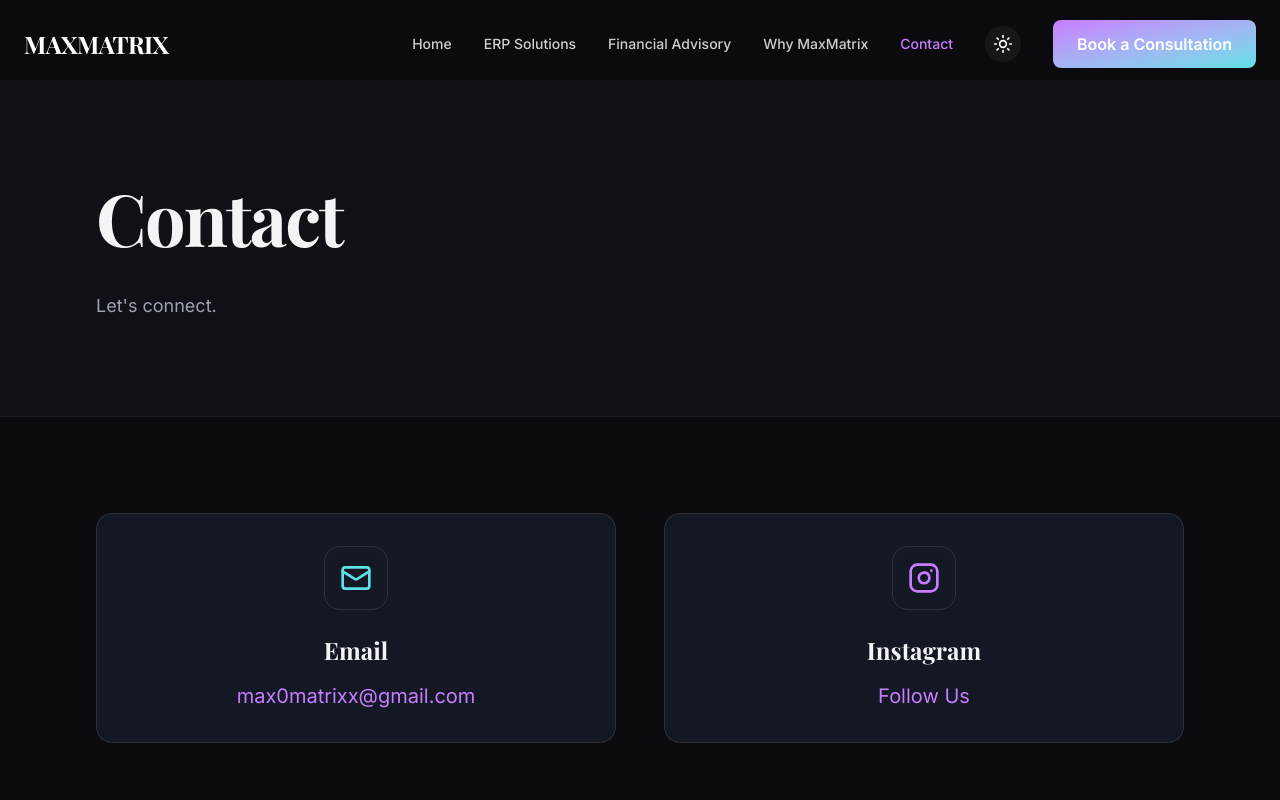
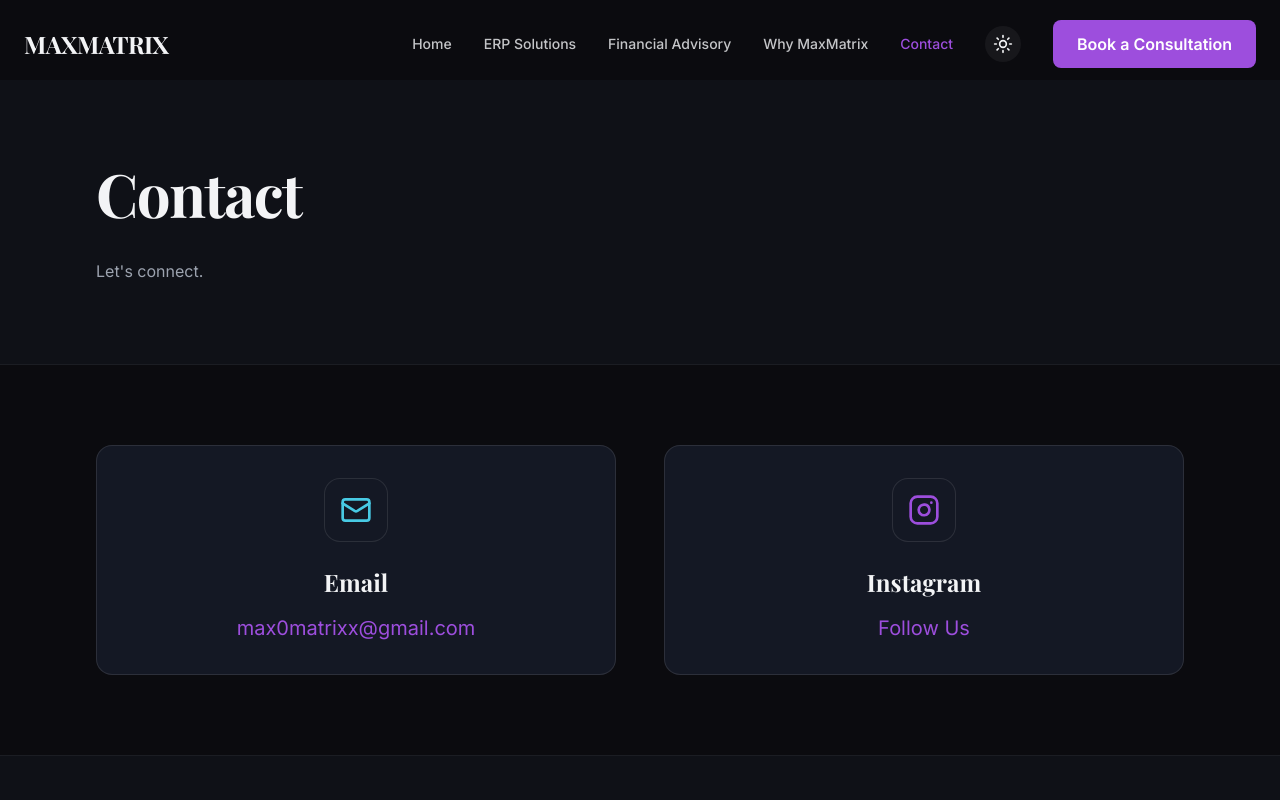
Before and after one commit to maxmatrix5757/Maxmatrix, a React (Vite) app: page /contact in a window 1280 px wide. Shown: the top 800 px of the page. Built offline with nearby package versions, Linux system fonts and the light colour scheme; a web font is replaced by a local one.

Commit message:
feat: Refactor theme and color scheme
Updates brand colors and introduces a new "accent-text" utility for dynamic text styling. Adjusts typography sizes and color palettes for improved visual consistency across light and dark modes, enhancing the overall user experience.

```diff
--- a/src/components/Footer.tsx
+++ b/src/components/Footer.tsx
@@ -5,11 +5,11 @@ import { NAV_ITEMS } from '../constants';
 
 export const Footer: React.FC = () => {
   return (
-    <footer className="bg-bg-secondary text-white pt-20 pb-10 border-t border-white/5">
+    <footer className="bg-bg-secondary pt-20 pb-10 border-t border-white/5">
       <div className="max-w-7xl mx-auto px-6 grid grid-cols-1 md:grid-cols-2 lg:grid-cols-4 gap-12">
         <div className="space-y-6">
           <Link to="/">
-            <span className="font-serif font-bold text-2xl tracking-tight text-white">
+            <span className="font-serif font-bold text-2xl tracking-tight text-text-primary">
               MAXMATRIX
             </span>
           </Link>
@@ -24,7 +24,7 @@ export const Footer: React.FC = () => {
         </div>
 
         <div>
-          <h4 className="font-serif text-lg font-semibold mb-6">Quick Links</h4>
+          <h4 className="font-serif text-lg font-semibold mb-6 text-text-primary">Quick Links</h4>
           <ul className="space-y-4 text-sm text-text-muted">
             {NAV_ITEMS.map((item) => (
               <li key={item.path}>
@@ -37,7 +37,7 @@ export const Footer: React.FC = () => {
         </div>
 
         <div>
-          <h4 className="font-serif text-lg font-semibold mb-6">Services</h4>
+          <h4 className="font-serif text-lg font-semibold mb-6 text-text-primary">Services</h4>
           <ul className="space-y-4 text-sm text-text-muted">
             <li><Link to="/erp-solutions" className="hover:text-brand-purple transition-colors">ERP Implementation</Link></li>
             <li><Link to="/erp-solutions" className="hover:text-brand-purple transition-colors">Process Mapping</Link></li>
@@ -48,11 +48,11 @@ export const Footer: React.FC = () => {
         </div>
 
         <div>
-          <h4 className="font-serif text-lg font-semibold mb-6">Contact Info</h4>
+          <h4 className="font-serif text-lg font-semibold mb-6 text-text-primary">Contact Info</h4>
           <ul className="space-y-4 text-sm text-text-muted">
             <li className="flex items-center space-x-3">
               <Mail size={18} className="text-brand-teal shrink-0" />
-              <a href="mailto:max0matrixx@gmail.com" className="hover:text-brand-purple transition-colors">max0matrixx@gmail.com</a>
+              <a href="mailto:max0matrixx@gmail.com?subject=Contact via Website" target="_blank" rel="noopener noreferrer" className="hover:text-brand-purple transition-colors">max0matrixx@gmail.com</a>
             </li>
           </ul>
         </div>
@@ -66,11 +66,11 @@ export const Footer: React.FC = () => {
           </p>
         </div>
 
-        <div className="pt-8 border-t border-white/10 flex flex-col md:flex-row justify-between items-center text-xs text-white/40 space-y-4 md:space-y-0">
+        <div className="pt-8 border-t border-white/10 flex flex-col md:flex-row justify-between items-center text-xs text-text-muted/40 space-y-4 md:space-y-0">
           <p>© {new Date().getFullYear()} MaxMatrix. All rights reserved.</p>
           <div className="flex space-x-6">
-            <a href="#" className="hover:text-white transition-colors">Privacy Policy</a>
-            <a href="#" className="hover:text-white transition-colors">Terms of Service</a>
+            <a href="#" className="hover:text-text-primary transition-colors">Privacy Policy</a>
+            <a href="#" className="hover:text-text-primary transition-colors">Terms of Service</a>
           </div>
         </div>
       </div>
--- a/src/components/Navbar.tsx
+++ b/src/components/Navbar.tsx
@@ -27,7 +27,7 @@ export const Navbar: React.FC = () => {
     <nav className={`fixed w-full z-50 transition-all duration-300 ${scrolled ? 'glass-nav py-3 shadow-sm' : 'bg-transparent py-5'}`}>
       <div className="max-w-7xl mx-auto px-6 flex justify-between items-center">
         <Link to="/" className="flex items-center group">
-          <span className="font-serif font-bold text-2xl tracking-tight text-white">
+          <span className="font-serif font-bold text-2xl tracking-tight transition-colors text-text-primary">
             MAXMATRIX
           </span>
         </Link>
@@ -39,7 +39,7 @@ export const Navbar: React.FC = () => {
               key={item.path}
               to={item.path}
               className={`text-sm font-medium transition-colors hover:text-brand-purple ${
-                location.pathname === item.path ? 'text-brand-purple' : isLight ? 'text-black/80' : 'text-white/80'
+                location.pathname === item.path ? 'text-brand-purple' : 'text-text-primary/80'
               }`}
             >
               {item.label}
@@ -47,7 +47,7 @@ export const Navbar: React.FC = () => {
           ))}
           <button
             onClick={toggleTheme}
-            className={`p-2 rounded-full transition-colors ${isLight ? 'bg-black/5 text-black' : 'bg-white/5 text-white'}`}
+            className="p-2 rounded-full transition-colors bg-text-primary/5 text-text-primary"
           >
             {isLight ? <Moon size={20} /> : <Sun size={20} />}
           </button>
@@ -60,11 +60,11 @@ export const Navbar: React.FC = () => {
         <div className="flex items-center space-x-4 md:hidden">
           <button
             onClick={toggleTheme}
-            className={`p-2 rounded-full transition-colors ${isLight ? 'bg-black/5 text-black' : 'bg-white/5 text-white'}`}
+            className="p-2 rounded-full transition-colors bg-text-primary/5 text-text-primary"
           >
             {isLight ? <Moon size={20} /> : <Sun size={20} />}
           </button>
-          <button className={isLight ? 'text-black' : 'text-white'} onClick={() => setIsOpen(!isOpen)}>
+          <button className="text-text-primary" onClick={() => setIsOpen(!isOpen)}>
             {isOpen ? <X size={28} /> : <Menu size={28} />}
           </button>
         </div>
@@ -86,7 +86,7 @@ export const Navbar: React.FC = () => {
                   to={item.path}
                   onClick={() => setIsOpen(false)}
                   className={`text-lg font-medium flex justify-between items-center ${
-                    location.pathname === item.path ? 'text-brand-purple' : isLight ? 'text-black' : 'text-white'
+                    location.pathname === item.path ? 'text-brand-purple' : 'text-text-primary'
                   }`}
                 >
                   {item.label}
--- a/src/components/ServiceCard.tsx
+++ b/src/components/ServiceCard.tsx
@@ -20,10 +20,10 @@ export const ServiceCard: React.FC<ServiceCardProps> = ({ service, index }) => {
       transition={{ delay: index * 0.1 }}
       className="card group"
     >
-      <div className="w-14 h-14 bg-white/5 border border-white/10 rounded-xl flex items-center justify-center mb-6 group-hover:bg-brand-purple group-hover:text-white transition-all duration-300 text-brand-purple">
+      <div className="w-14 h-14 bg-text-primary/5 border border-text-primary/10 rounded-xl flex items-center justify-center mb-6 group-hover:bg-brand-purple group-hover:text-white transition-all duration-300 text-brand-purple">
         {Icon && <Icon size={28} />}
       </div>
-      <h3 className="text-2xl font-serif font-bold mb-4 text-white group-hover:gradient-text transition-all duration-300">{service.title}</h3>
+      <h3 className="text-2xl font-serif font-bold mb-4 text-text-primary group-hover:accent-text transition-all duration-300">{service.title}</h3>
       <p className="text-text-muted text-sm leading-relaxed mb-6">
         {service.description}
       </p>
--- a/src/index.css
+++ b/src/index.css
@@ -10,9 +10,8 @@
   --color-bg-secondary: #0F1117;
   --color-bg-card: #141824;
 
-  --color-brand-pink: #FF4D6D;
-  --color-brand-purple: #C77DFF;
-  --color-brand-teal: #5CE1E6;
+  --color-brand-purple: #9D4EDD;
+  --color-brand-teal: #48CAE4;
   --color-brand-gold: #C5A059;
 
   --color-text-primary: #F3F4F6;
@@ -28,7 +27,7 @@
 }
 
 .light h1, .light h2, .light h3, .light h4, .light h5, .light h6, .light text {
-  color: #1A1A1A;
+  color: #111827;
 }
 
 .light .card {
@@ -45,15 +44,15 @@
   }
 
   h1 {
-    @apply font-serif font-bold tracking-tight text-text-primary text-3xl sm:text-5xl md:text-7xl leading-[1.15];
+    @apply font-serif font-bold tracking-tight text-text-primary text-3xl sm:text-5xl md:text-6xl leading-[1.1];
   }
 
   h2 {
-    @apply font-serif font-bold tracking-tight text-text-primary text-2xl sm:text-4xl md:text-5xl leading-tight;
+    @apply font-serif font-bold tracking-tight text-text-primary text-2xl sm:text-3xl md:text-4xl leading-tight;
   }
 
   h3 {
-    @apply font-serif font-bold tracking-tight text-text-primary text-xl sm:text-3xl md:text-4xl;
+    @apply font-serif font-bold tracking-tight text-text-primary text-xl sm:text-2xl md:text-3xl;
   }
 
   h4 {
@@ -65,13 +64,13 @@
   }
 
   p {
-    @apply text-sm sm:text-base md:text-lg leading-relaxed;
+    @apply text-sm sm:text-base leading-relaxed;
   }
 }
 
-/* Gradient Text */
-.gradient-text {
-  @apply bg-linear-to-br from-brand-purple to-brand-teal bg-clip-text text-transparent;
+/* Accent Text */
+.accent-text {
+  @apply text-brand-purple;
 }
 
 /* Glass Navigation */
@@ -81,33 +80,37 @@
 
 /* Buttons */
 .btn-primary {
-  @apply bg-linear-to-br from-brand-purple to-brand-teal text-white px-6 py-3.5 sm:py-3 rounded-lg font-semibold transition-all hover:shadow-[0_0_25px_rgba(199,125,255,0.2)] hover:-translate-y-0.5 active:scale-95 text-center min-h-[44px] flex items-center justify-center text-sm sm:text-base;
+  @apply bg-brand-purple text-white px-6 py-3 rounded-lg font-semibold transition-all hover:bg-brand-purple/90 active:scale-95 text-center min-h-[44px] flex items-center justify-center text-sm sm:text-base;
+}
+
+.light .btn-primary {
+  @apply bg-text-primary text-white hover:bg-text-primary/90;
 }
 
 .btn-secondary {
-  @apply border border-text-primary text-text-primary px-6 py-3.5 sm:py-3 rounded-lg font-semibold transition-all hover:bg-text-primary/5 active:scale-95 text-center min-h-[44px] flex items-center justify-center text-sm sm:text-base;
+  @apply border border-text-primary text-text-primary px-6 py-3 rounded-lg font-semibold transition-all hover:bg-text-primary/5 active:scale-95 text-center min-h-[44px] flex items-center justify-center text-sm sm:text-base;
 }
 
 .btn-outline {
-  @apply border border-text-primary/20 text-text-primary px-6 py-3.5 sm:py-3 rounded-lg font-semibold transition-all hover:border-text-primary/40 hover:bg-text-primary/5 text-center min-h-[44px] flex items-center justify-center text-sm sm:text-base;
+  @apply border border-text-primary/20 text-text-primary px-6 py-3 rounded-lg font-semibold transition-all hover:border-text-primary/40 hover:bg-text-primary/5 text-center min-h-[44px] flex items-center justify-center text-sm sm:text-base;
 }
 
 /* Cards */
 .card {
-  @apply bg-bg-card border border-white/10 rounded-2xl p-6 sm:p-8 transition-all hover:shadow-[0_0_25px_rgba(199,125,255,0.25)] hover:-translate-y-1;
+  @apply bg-bg-card border border-white/10 rounded-2xl p-5 sm:p-8 transition-all hover:border-brand-purple/30;
 }
 
 /* Section Padding */
 .section-padding {
-  @apply py-12 sm:py-24 px-5 sm:px-12 lg:px-24;
+  @apply py-10 sm:py-20 px-4 sm:px-12 lg:px-24;
 }
 
 /* Forms */
 input, textarea, select {
-  @apply w-full bg-bg-secondary border border-text-primary/10 p-4 rounded-lg text-text-primary mb-4 outline-none transition-all focus:border-brand-purple focus:ring-1 focus:ring-brand-purple;
+  @apply w-full bg-bg-secondary border border-text-primary/10 p-3 rounded-lg text-text-primary mb-4 outline-none transition-all focus:border-brand-purple focus:ring-1 focus:ring-brand-purple;
 }
 
-/* Icon Gradient */
-.icon-gradient {
-  @apply bg-linear-to-br from-brand-purple to-brand-teal bg-clip-text text-transparent;
+/* Icon Style */
+.icon-accent {
+  @apply text-brand-teal;
 }
--- a/src/pages/Contact.tsx
+++ b/src/pages/Contact.tsx
@@ -6,7 +6,7 @@ const Contact: React.FC = () => {
   return (
     <div className="pt-20">
       {/* Header */}
-      <section className="section-padding bg-bg-secondary text-white border-b border-white/5">
+      <section className="section-padding bg-bg-secondary border-b border-white/5">
         <div className="max-w-7xl mx-auto">
           <motion.div
             initial={{ opacity: 0, y: 20 }}
@@ -25,33 +25,35 @@ const Contact: React.FC = () => {
       <section className="section-padding">
         <div className="max-w-7xl mx-auto">
           <div className="grid grid-cols-1 md:grid-cols-2 gap-12">
-            <div className="card flex flex-col items-center text-center">
-              <div className="w-16 h-16 bg-bg-card border border-white/10 rounded-2xl flex items-center justify-center text-brand-teal mb-6">
+            <a
+              href="mailto:max0matrixx@gmail.com?subject=Inquiry to MaxMatrix"
+              target="_blank"
+              rel="noopener noreferrer"
+              className="card flex flex-col items-center text-center group hover:border-brand-purple/50 transition-all cursor-pointer"
+            >
+              <div className="w-16 h-16 bg-bg-card border border-text-primary/10 rounded-2xl flex items-center justify-center text-brand-teal mb-6 group-hover:scale-110 transition-transform">
                 <Mail size={32} />
               </div>
               <h4 className="mb-4 text-text-primary">Email</h4>
-              <a
-                href="mailto:max0matrixx@gmail.com?subject=General Inquiry - MaxMatrix&body=Hello MaxMatrix Team,%0D%0AI would like to connect with you."
-                className="text-lg sm:text-xl text-brand-purple hover:underline transition-all"
-              >
+              <span className="text-lg sm:text-xl text-brand-purple group-hover:underline transition-all">
                 max0matrixx@gmail.com
-              </a>
-            </div>
+              </span>
+            </a>
 
-            <div className="card flex flex-col items-center text-center">
-              <div className="w-16 h-16 bg-bg-card border border-white/10 rounded-2xl flex items-center justify-center text-brand-purple mb-6">
+            <a
+              href="https://instagram.com"
+              target="_blank"
+              rel="noopener noreferrer"
+              className="card flex flex-col items-center text-center group hover:border-brand-purple/50 transition-all"
+            >
+              <div className="w-16 h-16 bg-bg-card border border-white/10 rounded-2xl flex items-center justify-center text-brand-purple mb-6 group-hover:scale-110 transition-transform">
                 <Instagram size={32} />
               </div>
               <h4 className="mb-4 text-text-primary">Instagram</h4>
-              <a
-                href="https://instagram.com"
-                target="_blank"
-                rel="noopener noreferrer"
-                className="text-lg sm:text-xl text-brand-purple hover:underline transition-all"
-              >
+              <span className="text-lg sm:text-xl text-brand-purple group-hover:underline transition-all">
                 Follow Us
-              </a>
-            </div>
+              </span>
+            </a>
           </div>
         </div>
       </section>
--- a/src/pages/ERPSolutions.tsx
+++ b/src/pages/ERPSolutions.tsx
@@ -8,7 +8,7 @@ const ERPSolutions: React.FC = () => {
   return (
     <div className="pt-20">
       {/* Header */}
-      <section className="section-padding bg-bg-secondary text-white overflow-hidden relative border-b border-white/5">
+      <section className="section-padding bg-bg-secondary overflow-hidden relative border-b border-white/5">
         <div className="absolute top-0 right-0 w-full h-full opacity-10 pointer-events-none">
           <div className="absolute top-10 right-10 w-64 h-64 border border-white rounded-full animate-pulse" />
           <div className="absolute bottom-10 left-10 w-96 h-96 border border-white rounded-full opacity-50" />
@@ -20,7 +20,7 @@ const ERPSolutions: React.FC = () => {
             animate={{ opacity: 1, y: 0 }}
             className="max-w-3xl"
           >
-            <h1 className="mb-8">ERP Solutions for <span className="gradient-text italic">Growing Businesses</span></h1>
+            <h1 className="mb-8">ERP Solutions for <span className="accent-text italic">Growing Businesses</span></h1>
             <p className="text-text-muted leading-relaxed">
               We help businesses streamline operations by implementing ERP systems tailored to their specific needs. Our focus is simplicity, reliability, and long-term usability.
             </p>
@@ -38,7 +38,9 @@ const ERPSolutions: React.FC = () => {
           </div>
           <div className="flex justify-center">
             <a
-              href="mailto:max0matrixx@gmail.com?subject=IT Service Inquiry - MaxMatrix&body=Hello MaxMatrix Team,%0D%0AI would like to discuss IT services regarding my business.%0D%0APlease contact me."
+              href="mailto:max0matrixx@gmail.com?subject=IT Service Inquiry"
+              target="_blank"
+              rel="noopener noreferrer"
               className="btn-primary px-10"
             >
               Contact for IT Consultation
@@ -51,7 +53,7 @@ const ERPSolutions: React.FC = () => {
       <section className="section-padding bg-bg-secondary border-y border-white/5">
         <div className="max-w-7xl mx-auto">
           <div className="max-w-4xl mx-auto text-center mb-12 sm:mb-16">
-            <h2 className="mb-6">Who This Is <span className="gradient-text">For</span></h2>
+            <h2 className="mb-6">Who This Is <span className="accent-text">For</span></h2>
             <p className="text-text-muted">
               Small and mid-sized businesses looking to improve operational efficiency, reporting accuracy, and internal control through ERP systems.
             </p>
@@ -59,21 +61,21 @@ const ERPSolutions: React.FC = () => {
 
           <div className="grid grid-cols-1 sm:grid-cols-2 lg:grid-cols-3 gap-8">
             <div className="card text-center">
-              <div className="w-12 h-12 bg-white/5 text-brand-teal rounded-full flex items-center justify-center mx-auto mb-6 border border-white/10">
+              <div className="w-12 h-12 bg-text-primary/5 text-brand-teal rounded-full flex items-center justify-center mx-auto mb-6 border border-text-primary/10">
                 <Zap size={24} />
               </div>
               <h4 className="mb-2 text-text-primary">Efficiency</h4>
               <p className="text-xs text-text-muted">Streamline your daily operations and reduce manual overhead.</p>
             </div>
             <div className="card text-center">
-              <div className="w-12 h-12 bg-white/5 text-brand-purple rounded-full flex items-center justify-center mx-auto mb-6 border border-white/10">
+              <div className="w-12 h-12 bg-text-primary/5 text-brand-purple rounded-full flex items-center justify-center mx-auto mb-6 border border-text-primary/10">
                 <ClipboardList size={24} />
               </div>
               <h4 className="mb-2 text-text-primary">Accuracy</h4>
               <p className="text-xs text-text-muted">Get reliable real-time reporting and data you can trust.</p>
             </div>
             <div className="card text-center">
-              <div className="w-12 h-12 bg-white/5 text-brand-purple rounded-full flex items-center justify-center mx-auto mb-6 border border-white/10">
+              <div className="w-12 h-12 bg-text-primary/5 text-brand-purple rounded-full flex items-center justify-center mx-auto mb-6 border border-text-primary/10">
                 <Settings size={24} />
               </div>
               <h4 className="mb-2 text-text-primary">Control</h4>
--- a/src/pages/FinancialAdvisory.tsx
+++ b/src/pages/FinancialAdvisory.tsx
@@ -8,7 +8,7 @@ const FinancialAdvisory: React.FC = () => {
   return (
     <div className="pt-20">
       {/* Header */}
-      <section className="section-padding bg-bg-secondary text-white relative overflow-hidden border-b border-white/5">
+      <section className="section-padding bg-bg-secondary relative overflow-hidden border-b border-white/5">
         <div className="absolute top-0 left-0 w-full h-full opacity-5 pointer-events-none">
           <div className="absolute inset-0 bg-[radial-gradient(circle_at_center,_var(--tw-gradient-stops))] from-brand-purple via-transparent to-transparent" />
         </div>
@@ -19,7 +19,7 @@ const FinancialAdvisory: React.FC = () => {
             animate={{ opacity: 1, y: 0 }}
             className="max-w-3xl"
           >
-            <h1 className="mb-8">Practical <span className="gradient-text italic">Financial Advice</span> for Everyday Decisions</h1>
+            <h1 className="mb-8">Practical <span className="accent-text italic">Financial Advice</span> for Everyday Decisions</h1>
             <p className="text-text-muted leading-relaxed">
               We help individuals make informed decisions about how to invest, protect, and manage their money. Our advice is independent, unbiased, and focused on long-term financial well-being.
             </p>
@@ -37,7 +37,9 @@ const FinancialAdvisory: React.FC = () => {
           </div>
           <div className="flex justify-center">
             <a
-              href="mailto:max0matrixx@gmail.com?subject=Financial Service Inquiry - MaxMatrix&body=Hello MaxMatrix Team,%0D%0AI would like guidance regarding financial services.%0D%0APlease contact me."
+              href="mailto:max0matrixx@gmail.com?subject=Financial Service Inquiry"
+              target="_blank"
+              rel="noopener noreferrer"
               className="btn-primary px-10"
             >
               Contact for Financial Consultation
@@ -49,7 +51,7 @@ const FinancialAdvisory: React.FC = () => {
       {/* Important Note */}
       <section className="section-padding bg-bg-secondary border-y border-white/5">
         <div className="max-w-7xl mx-auto">
-          <div className="bg-bg-card border border-white/10 p-8 sm:p-12 rounded-3xl text-white relative overflow-hidden max-w-4xl mx-auto text-center">
+          <div className="bg-bg-card border border-white/10 p-8 sm:p-12 rounded-3xl relative overflow-hidden max-w-4xl mx-auto text-center">
             <div className="relative z-10">
               <div className="w-12 h-12 sm:w-16 sm:h-16 bg-brand-purple/20 text-brand-purple rounded-full flex items-center justify-center mx-auto mb-6 sm:mb-8 border border-brand-purple/30">
                 <Info size={32} />
@@ -67,27 +69,27 @@ const FinancialAdvisory: React.FC = () => {
       <section className="section-padding">
         <div className="max-w-7xl mx-auto">
           <div className="text-center mb-12 sm:mb-16">
-            <h2 className="mb-6">Our <span className="gradient-text">Financial Philosophy</span></h2>
+            <h2 className="mb-6">Our <span className="accent-text">Financial Philosophy</span></h2>
             <p className="text-text-muted max-w-2xl mx-auto">Independent, unbiased, and focused on long-term financial well-being.</p>
           </div>
 
           <div className="grid grid-cols-1 md:grid-cols-3 gap-8">
             <div className="card text-center">
-              <div className="w-12 h-12 bg-white/5 text-brand-teal rounded-full flex items-center justify-center mx-auto mb-6 border border-white/10">
+              <div className="w-12 h-12 bg-text-primary/5 text-brand-teal rounded-full flex items-center justify-center mx-auto mb-6 border border-text-primary/10">
                 <TrendingUp size={24} />
               </div>
               <h4 className="mb-2 text-text-primary">Informed Decisions</h4>
               <p className="text-xs text-text-muted">Empowering you with the knowledge to make the right choices.</p>
             </div>
             <div className="card text-center">
-              <div className="w-12 h-12 bg-white/5 text-brand-purple rounded-full flex items-center justify-center mx-auto mb-6 border border-white/10">
+              <div className="w-12 h-12 bg-text-primary/5 text-brand-purple rounded-full flex items-center justify-center mx-auto mb-6 border border-text-primary/10">
                 <PieChart size={24} />
               </div>
               <h4 className="mb-2 text-text-primary">Unbiased Advice</h4>
               <p className="text-xs text-text-muted">No hidden agendas or product-driven recommendations.</p>
             </div>
             <div className="card text-center">
-              <div className="w-12 h-12 bg-white/5 text-brand-purple rounded-full flex items-center justify-center mx-auto mb-6 border border-white/10">
+              <div className="w-12 h-12 bg-text-primary/5 text-brand-purple rounded-full flex items-center justify-center mx-auto mb-6 border border-text-primary/10">
                 <Landmark size={24} />
               </div>
               <h4 className="mb-2 text-text-primary">Long-term Focus</h4>
```
Also changed, not shown: src/pages/Home.tsx (+16 -16 lines), src/pages/WhyMaxMatrix.tsx (+10 -10 lines).
